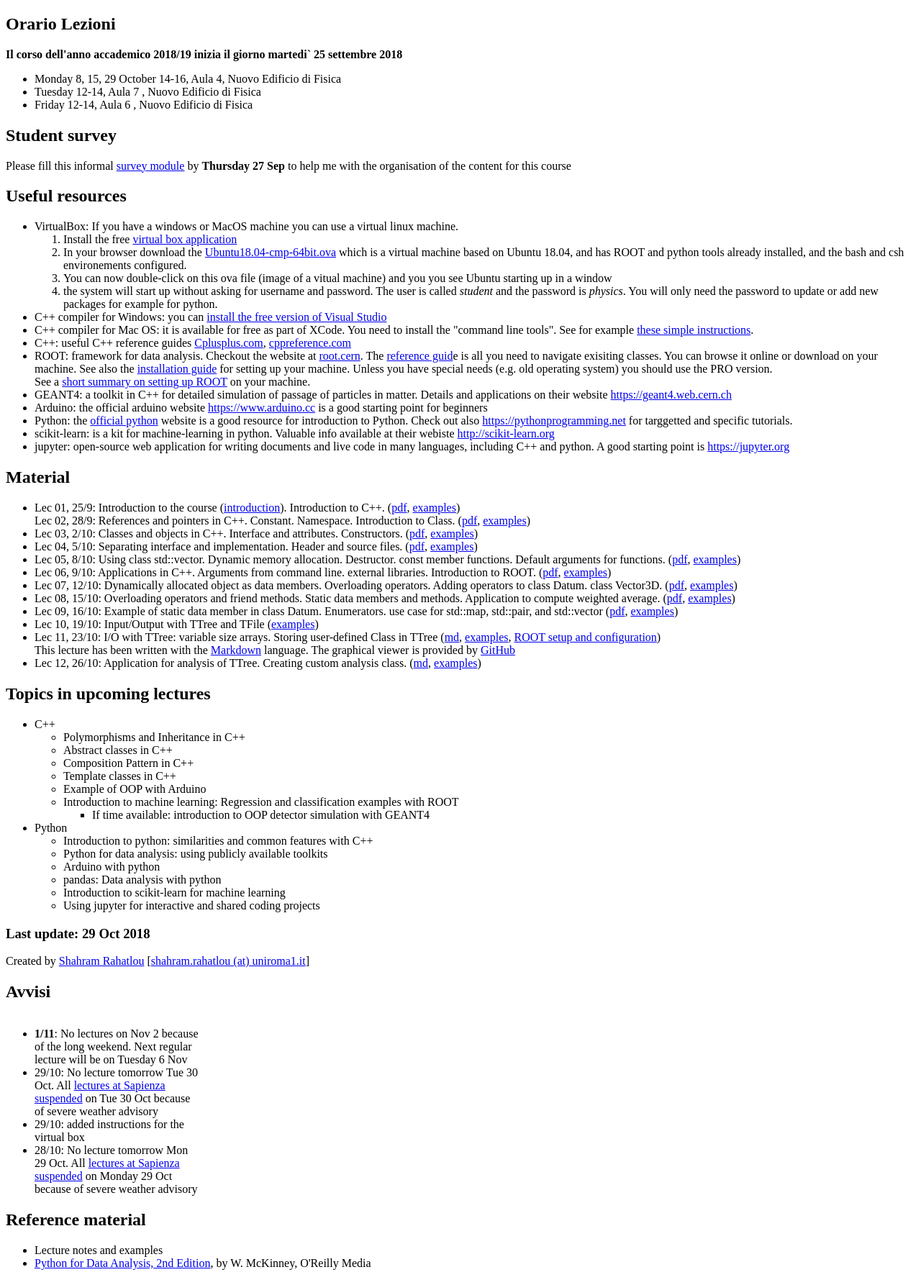
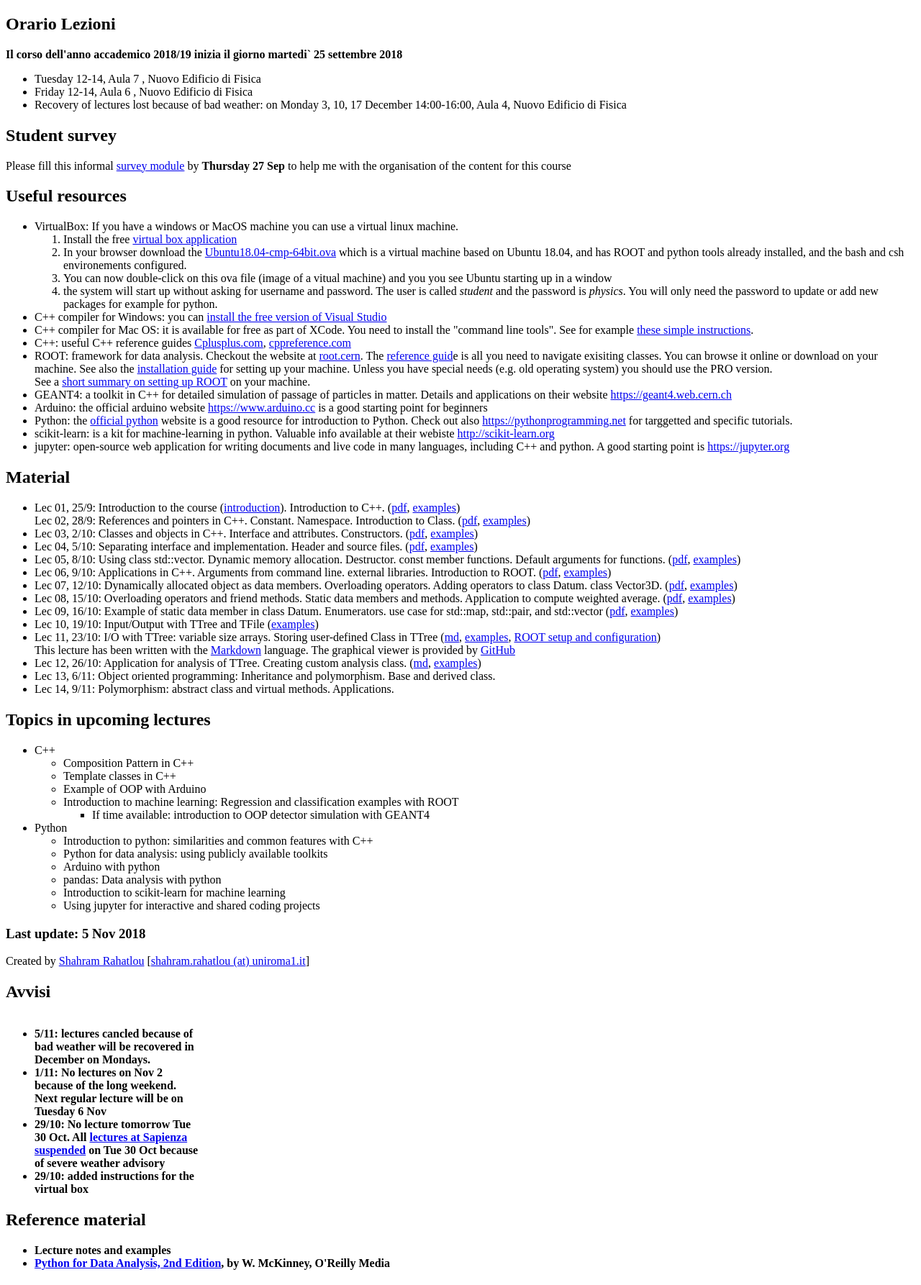
Before and after one commit to rahatlou/CMP, a PHP site: page / in a window 1280 px wide. Shown: the part 206-1992 px from the top of the page at 72% size. Run offline with PHP 8.4, Linux system fonts and the light colour scheme; some libraries are stand-ins or nearby versions.

Commit message:
updated homepage with next 2 lectures

```diff
--- a/frontpage.html
+++ b/frontpage.html
@@ -6,10 +6,11 @@
            <h2 class="title">Orario Lezioni</h2>
                <p><b>Il corso dell'anno accademico 2018/19 inizia il giorno martedi` 25 settembre 2018</b>
                <ul>
-
-                  <li> Monday 8, 15, 29 October 14-16, Aula 4, Nuovo Edificio di Fisica</li>
                   <li> Tuesday 12-14, Aula 7 , Nuovo Edificio di Fisica</li>
-                  <li> Friday  12-14, Aula 6 , Nuovo Edificio di Fisica</li>
+                  <li> Friday  12-14, Aula 6 , Nuovo Edificio di
+		  Fisica</li>
+		  <li> Recovery of lectures lost because
+               of bad weather: on Monday 3, 10, 17 December 14:00-16:00, Aula 4, Nuovo Edificio di Fisica</li>
                </ul>
        </div>
 
@@ -183,6 +184,21 @@ href="https://github.com/rahatlou/CMP/blob/master/lec12/lec12.md">md</a>,
 </li>
 
 
+<li>
+Lec 13, 6/11:
+Object oriented programming: Inheritance and polymorphism. Base and
+derived class.
+</li>
+
+<li>
+Lec 14, 9/11:
+Polymorphism: abstract class and virtual methods. Applications.
+</li>
+
+
+
+
+
 </ul>
 
 <h2>Topics in upcoming lectures</h2>
@@ -190,8 +206,6 @@ href="https://github.com/rahatlou/CMP/blob/master/lec12/lec12.md">md</a>,
 <ul>
   <li>C++</li>
   <ul>
-    <li> Polymorphisms and Inheritance in C++</li>
-    <li> Abstract classes in C++</li>
     <li> Composition Pattern in C++</li>
     <li> Template classes in C++</li>
     <li> Example of OOP with Arduino </li>
--- a/index.php
+++ b/index.php
@@ -57,7 +57,7 @@
    <div id="sidebar">
      <div id="sidebar-bgtop"></div>
      <div id="sidebar-content">
-           <h3 class=h3sidebar>Last update: 29 Oct 2018</h3>
+           <h3 class=h3sidebar>Last update: 5 Nov 2018</h3>
 
             Created by
             <a href="http://www.roma1.infn.it/people/rahatlou/">Shahram Rahatlou</a>
@@ -68,7 +68,9 @@
           <h2>Avvisi</h2>
           <div style="width: 270px; height: 250px; overflow: auto">
 	    <ul>  <!-- lista avvisi-->
-	      <li><b>1/11</b>: No lectures on Nov 2 because of the
+	      <li><b>5/11<b>: lectures cancled because of bad weather
+          will be recovered in December on Mondays.</li>
+	      <li>1/11: No lectures on Nov 2 because of the
           long weekend. Next regular lecture will be on Tuesday 6 Nov</li>
 	      <li>29/10:  No lecture tomorrow Tue 30 Oct. All <a href="https://www.uniroma1.it/it/notizia/lezioni-sospese-il-30-ottobre" >lectures at Sapienza suspended</a> on
           Tue 30 Oct because of severe weather advisory</li>
```
